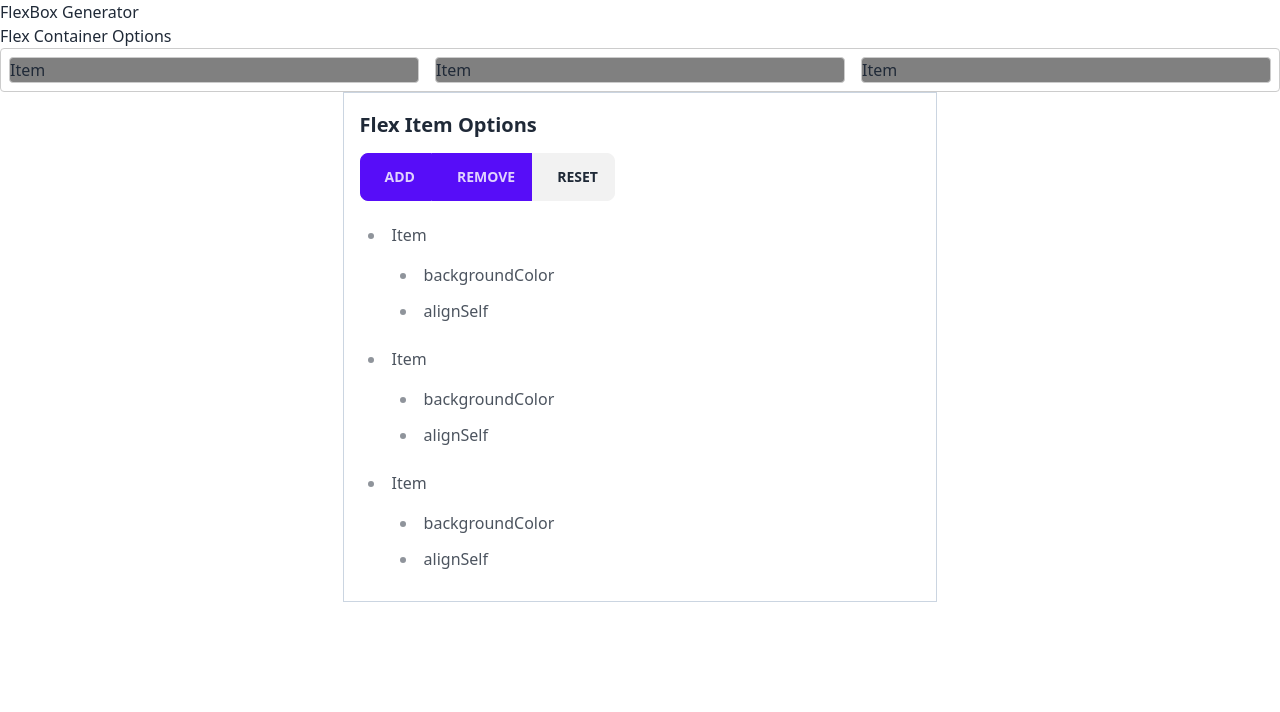
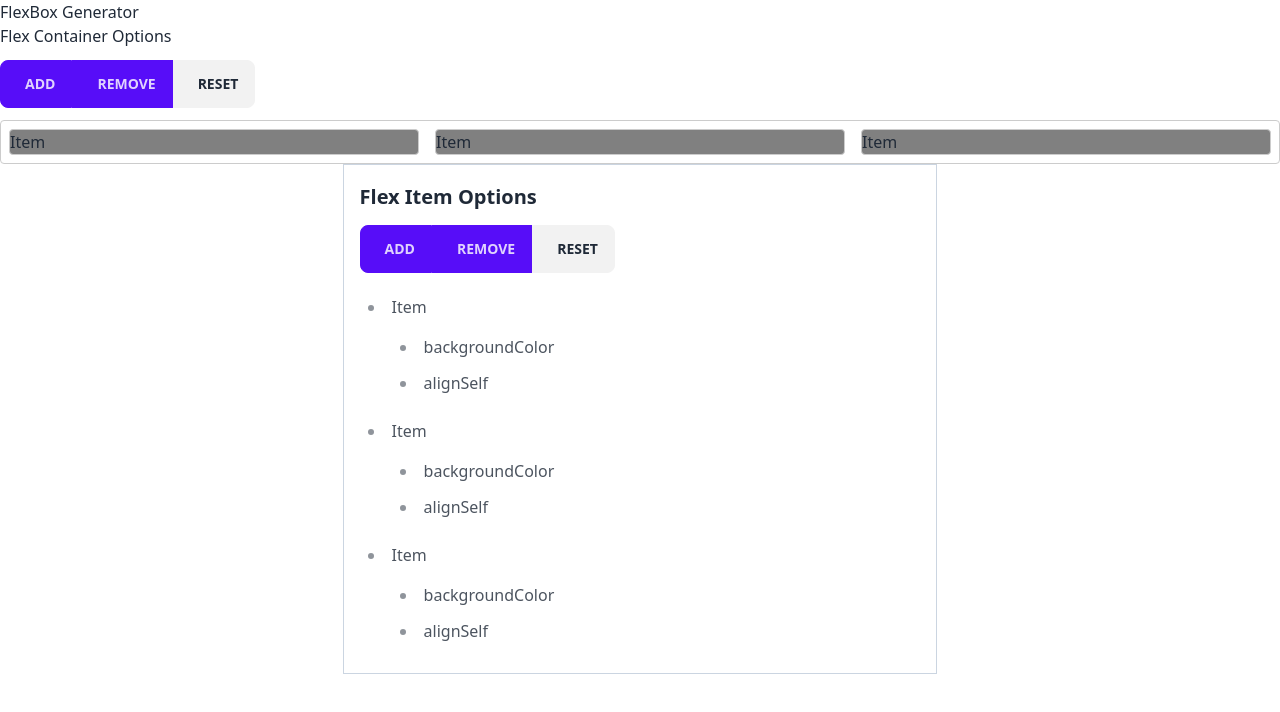
Before and after one commit to seangravener/FlexBoxGenerator, an Angular app: page / in a window 1280 px wide. Shown: the top 712 px of the page. Built offline with nearby package versions, Linux system fonts and the light colour scheme.

Commit message:
Add item-actions above canvas

```diff
--- a/src/app/flex-box-generator/generator.component.html
+++ b/src/app/flex-box-generator/generator.component.html
@@ -1,8 +1,11 @@
-<div *ngIf="flexItems$ | async as flexItems" class="container">
+<div *ngIf="flexItems$ | async as flexItems" class="container mx-auto">
   <div class="row">
     <aside class="col-2">
       <flex-container *ngIf="flexItems"></flex-container>
     </aside>
+    <div class="my-3">
+      <flex-item-actions></flex-item-actions>
+    </div>
     <main class="col-7">
       <flex-canvas></flex-canvas>
     </main>
```
